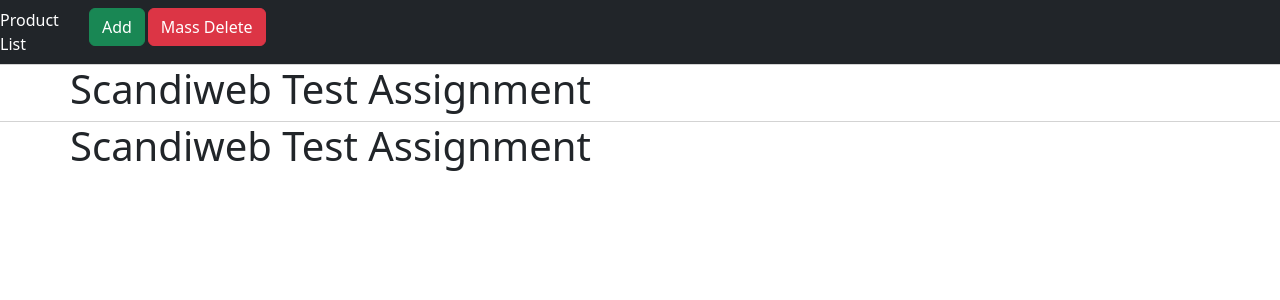
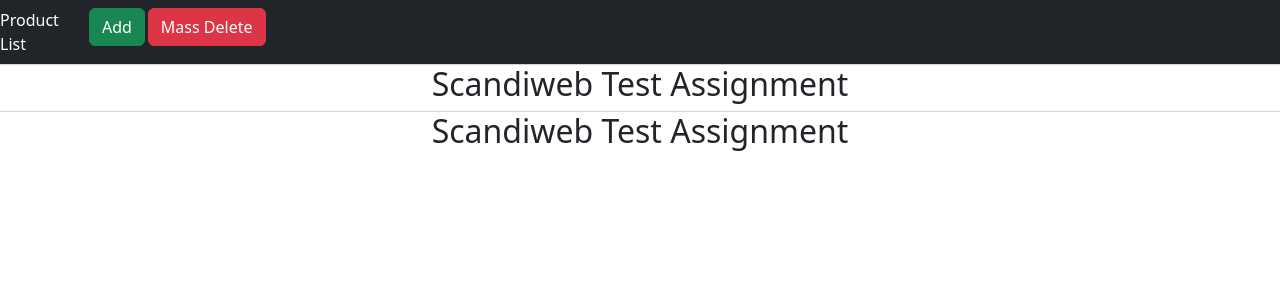
Before and after one commit to realazaber/scandiweb-jnr-developer-task, a Next.js app in the folder frontend/: page /components/Footer in a window 1280 px wide. Shown: the top 300 px of the page. Built offline with nearby package versions, Linux system fonts and the light colour scheme.

Commit message:
Update Footer.tsx

```diff
--- a/frontend/src/pages/components/Footer.tsx
+++ b/frontend/src/pages/components/Footer.tsx
@@ -3,10 +3,10 @@
 export default function Footer() {
   return (
     <footer>
-      <Container>
+      <Container fluid>
         <Row>
           <Col>
-            <h1>Scandiweb Test Assignment</h1>
+            <h2 className="text-center">Scandiweb Test Assignment</h2>
           </Col>
         </Row>
       </Container>
```
